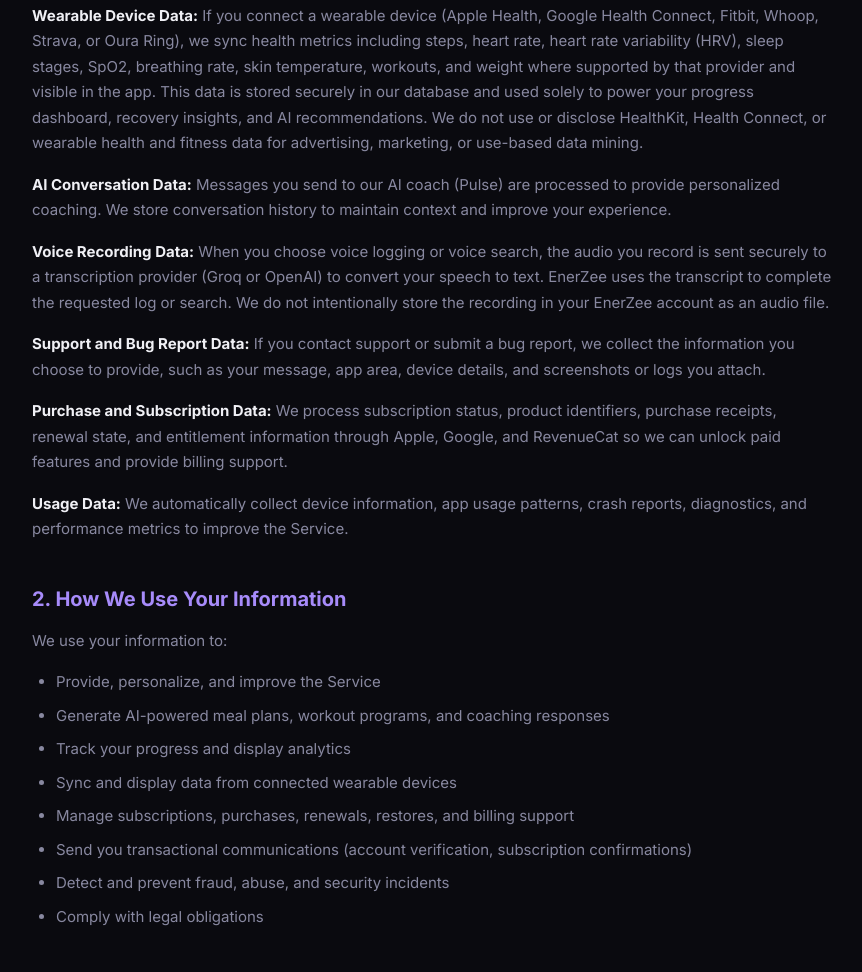
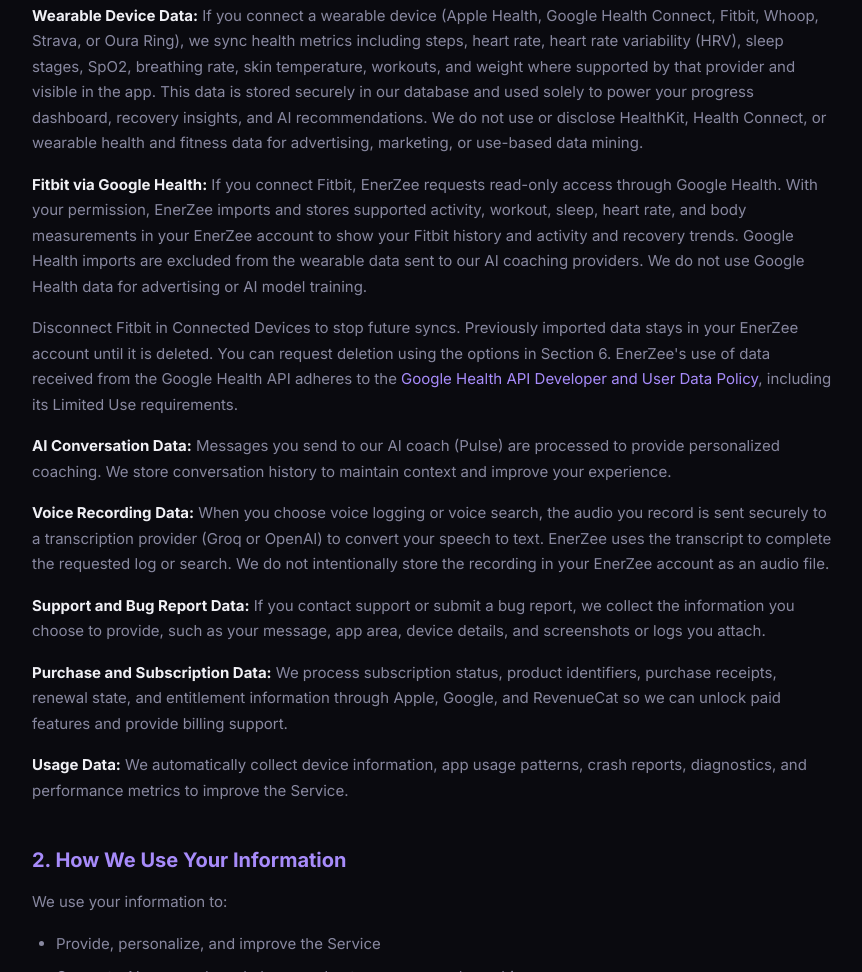
Before and after one commit to rishimodi-prog/enerzee-website, a plain HTML site: page privacy.html in a window 1280 px wide. Shown: the part 789-1761 px from the top of the page, without its empty margins (208-1070 px from the left). Drawn offline with Linux system fonts and the light colour scheme.

Commit message:
Draft Google Health disclosures for Fitbit verification

```diff
--- a/privacy.html
+++ b/privacy.html
@@ -68,6 +68,8 @@
       <li>Sleep duration, water intake, and daily check-in data</li>
     </ul>
     <p><strong>Wearable Device Data:</strong> If you connect a wearable device (Apple Health, Google Health Connect, Fitbit, Whoop, Strava, or Oura Ring), we sync health metrics including steps, heart rate, heart rate variability (HRV), sleep stages, SpO2, breathing rate, skin temperature, workouts, and weight where supported by that provider and visible in the app. This data is stored securely in our database and used solely to power your progress dashboard, recovery insights, and AI recommendations. We do not use or disclose HealthKit, Health Connect, or wearable health and fitness data for advertising, marketing, or use-based data mining.</p>
+    <p><strong>Fitbit via Google Health:</strong> If you connect Fitbit, EnerZee requests read-only access through Google Health. With your permission, EnerZee imports and stores supported activity, workout, sleep, heart rate, and body measurements in your EnerZee account to show your Fitbit history and activity and recovery trends. Google Health imports are excluded from the wearable data sent to our AI coaching providers. We do not use Google Health data for advertising or AI model training.</p>
+    <p>Disconnect Fitbit in Connected Devices to stop future syncs. Previously imported data stays in your EnerZee account until it is deleted. You can request deletion using the options in Section 6. EnerZee's use of data received from the Google Health API adheres to the <a href="https://developers.google.com/health/policies/health-api-developer-user-data-policy">Google Health API Developer and User Data Policy</a>, including its Limited Use requirements.</p>
     <p><strong>AI Conversation Data:</strong> Messages you send to our AI coach (Pulse) are processed to provide personalized coaching. We store conversation history to maintain context and improve your experience.</p>
     <p><strong>Voice Recording Data:</strong> When you choose voice logging or voice search, the audio you record is sent securely to a transcription provider (Groq or OpenAI) to convert your speech to text. EnerZee uses the transcript to complete the requested log or search. We do not intentionally store the recording in your EnerZee account as an audio file.</p>
     <p><strong>Support and Bug Report Data:</strong> If you contact support or submit a bug report, we collect the information you choose to provide, such as your message, app area, device details, and screenshots or logs you attach.</p>
```
Also changed, not shown: 1 other file.
